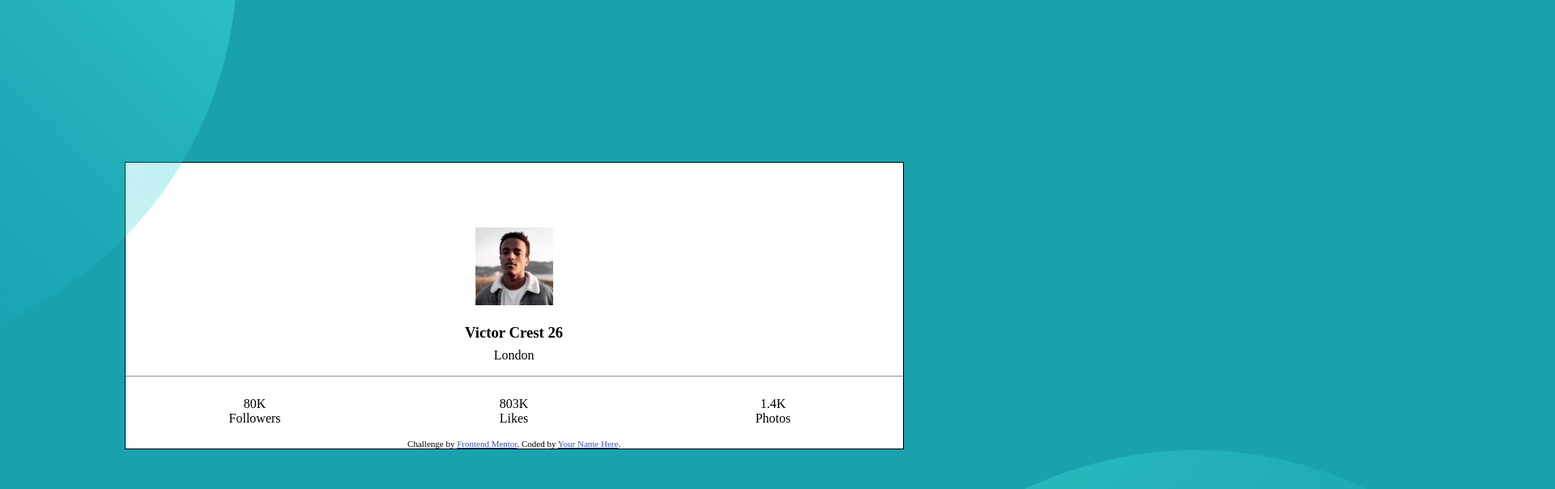
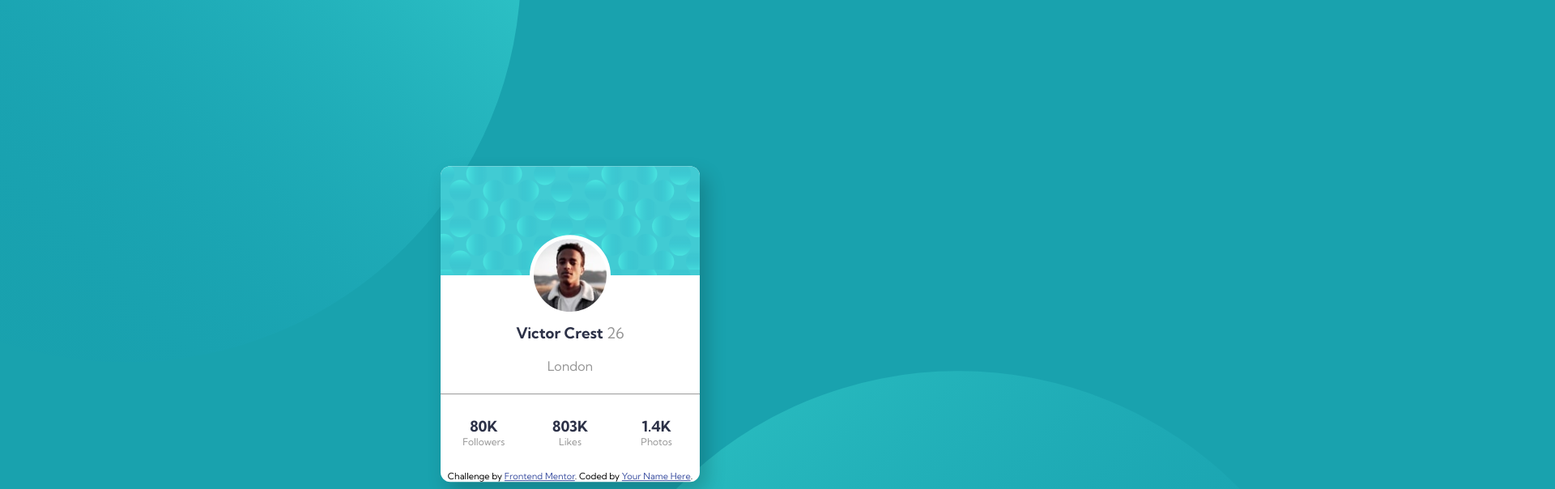
Before and after one commit to Spaceball55/front-end-practice, a plain HTML site: page frontend-mentor/profile-card-component-main/index.html in a window 1280 px wide. Shown: the top 604 px of the page at 81% size, 1920 px wide, since content can reach past the window. Drawn offline with Linux system fonts and the light colour scheme.

Commit message:
got desktop working!

```diff
--- a/frontend-mentor/profile-card-component-main/index.css
+++ b/frontend-mentor/profile-card-component-main/index.css
@@ -1,19 +1,101 @@
-html{
+*{
+    border:0;
+    padding:0;
+    box-sizing: border-box;
+}
+
+body{
+    min-height: 100vh;
+    font-family: 'Kumbh Sans', sans-serif;
+    height: 100vh;
+    width: 100%;
     background-color: hsl(185, 75%, 39%);
     overflow: hidden;
 }
 
-body{
-    margin:0;
-    overflow: hidden;
+.top,
+.bottom{
+    position: absolute;
+}
+
+.top{
+    transform: translate(-35%, -55%);
+}
+
+.bottom{
+    bottom: 0;
+    right: 0;
+    transform: translate(40%, 65%);
 }
 
 #container{
-    margin: 25vh 12vw;
-    border: black 1px solid;
-    width: 75%;
+    width: clamp(320px, calc(50vh - 100px), 400px);
+
+    position:absolute;
+    top:50%;
+    left:50%;
+    transform: translate(-30%, -50%);
+
+
+    border-radius: 12px;
     background: white;
+    box-shadow: 8px 12px 24px rgba(0, 0, 0, 0.2);
 }
+
+#card__top{
+    width: 100%;
+    height: 135px;
+
+    position: relative;
+    background-image: url("images/bg-pattern-card.svg");
+    background-size: contain;
+
+    border-top-right-radius: 12px;
+    border-top-left-radius: 12px;
+}
+
+#pfp{
+    width: 100px;
+    height: 100px;
+    border-radius: 50%;
+    background: white;
+    padding: 5px;
+    position: absolute;
+    bottom: -50px;
+    left: 50%;
+    transform: translateX(-50%);
+}
+
+#pfp img{
+    width: 100%;
+    height: 100%;
+    border-radius: 50%;
+}
+
+#card-info{
+    margin-top: 60px;
+    text-align: center;
+    font-weight: 700;
+    color:hsl(229, 23%, 23%);
+}
+
+#card-info span, p{
+    font-weight: 400;
+    color:hsl(0, 0%, 59%);
+}
+
+.column{
+    font-size: 12px;
+}
+
+.column span{
+    font-weight: 700;
+    font-size: 18px;
+    color:hsl(229, 23%, 23%);
+}
+
+/*
+
 
 #content{
     text-align: center;
@@ -31,10 +113,14 @@ body{
 #content p{
     margin-top: 0;
 }
-
+*/
 .column{
     float: left;
     width:33.33%;
+}
+
+section{
+    border-top: .5px solid hsl(0, 0%, 59%);
 }
 
 .row{
@@ -48,18 +134,27 @@ body{
     clear:both;
 }
 
-.top, .bottom{
-    position: absolute;
+
+@media screen and (max-width: 706px){
+    .top{
+        transform: translate(-70%, -55%);
+    }
+
+    .bottom{
+        transform: translate(70%, 55%);
+    }
 }
 
-.top{
-    transform: translate(-70%, -55%);
+@media screen and (max-height: 700px){
+    .bottom{
+        transform: translate(70%, 75%);
+    }
 }
 
-.bottom{
-    bottom: 0;
-    right: 0;
-    transform: translate(70%, 75%);
+@media screen and (max-width: 340px){
+    .container{
+        width: 280px;
+    }
 }
 
 .attribution { font-size: 11px; text-align: center; }
--- a/frontend-mentor/profile-card-component-main/index.html
+++ b/frontend-mentor/profile-card-component-main/index.html
@@ -3,6 +3,10 @@
 <head>
   <meta charset="UTF-8">
   <meta name="viewport" content="width=device-width, initial-scale=1.0"> <!-- displays site properly based on user's device -->
+
+  <link rel="preconnect" href="https://fonts.gstatic.com">
+  <link href="https://fonts.googleapis.com/css2?family=Kumbh+Sans:wght@400;700&display=swap" rel="stylesheet">
+
   <link rel="stylesheet" href='index.css'>
   <link rel="icon" type="image/png" sizes="32x32" href="./images/favicon-32x32.png">
 
@@ -14,15 +18,14 @@
   <img class="top" src="images/bg-pattern-top.svg" alt="top image">
   <img class="bottom" src="images/bg-pattern-bottom.svg" alt="bottom image">
   <div id = "container">
+    <div id="card__top">
+      <div id="pfp">
+        <img class="profile_img" src="images/image-victor.jpg" alt="victor">
+      </div>
+    </div>
 
-    <!--Idea: maybe separate divs for top and bottom of bg?-->
-
-
-
-    <!---->
-    <div id="content">
-      <img src="images/image-victor.jpg" alt="victor">
-      <h3><span>Victor Crest</span> 26</h3>
+    <div id="card-info">
+      <h3>Victor Crest <span>26</span></h3>
 
       <p>London</p>
     </div>
@@ -30,16 +33,16 @@
     <section>
       <div class="row">
         <div class="column">
-          80K <br>
-          Followers
+          <p><span>80K</span><br>
+          Followers</p>
         </div>
         <div class="column">
-          803K <br>
-          Likes
+          <p><span>803K</span><br>
+          Likes</p>
         </div>
         <div class="column">
-          1.4K <br>
-          Photos
+          <p><span>1.4K</span> <br>
+          Photos</p>
         </div>
       </div>
     </section>
```
